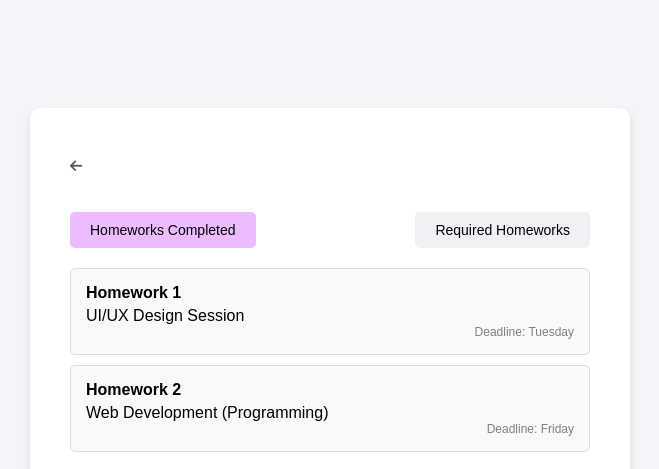
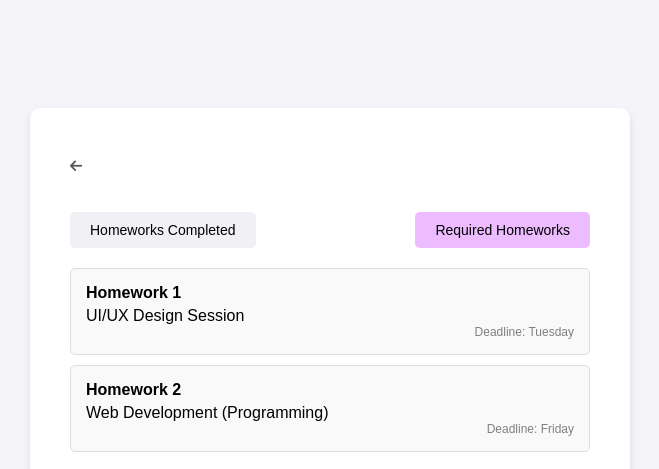
Before and after one commit to Cactuskiller/Woman-in-tech, a plain HTML site: page Co_homewrok/re-homework.html in a window 1280 px wide. Shown: the top 469 px of the page, without its empty margins (310-969 px from the left). Drawn offline with Linux system fonts and the light colour scheme.

Commit message:
additional notes

```diff
--- a/Co_homewrok/re-homework.html
+++ b/Co_homewrok/re-homework.html
@@ -13,8 +13,8 @@
         <button class="back-button"><a href="../activites/activities.html"><i class="fa-solid fa-arrow-left"></i></a></button>
         <br><br>
         <div class="tab-menu">
-            <button class="tab-button active"><a href="../homework2/compleated_homework.html">Homeworks Completed</a></button>
-            <button class="tab-button"><a href="#">Required Homeworks</a></button>
+            <button class="tab-button"><a href="../homework2/compleated_homework.html">Homeworks Completed</a></button>
+            <button class="tab-button active"><a href="#">Required Homeworks</a></button>
         </div>
 
         <div class="homework-list">
--- a/coursesPage.css
+++ b/coursesPage.css
@@ -861,6 +861,7 @@ h2 {
   border-radius: 50%;
 }
 
+
 @media only screen and (max-width: 1200px) {
   .container {
     max-width: 80%;
```
Also changed, not shown: homework2/compleated_homework.html (+2 -2 lines), assets/images/background.jpeg (added).
